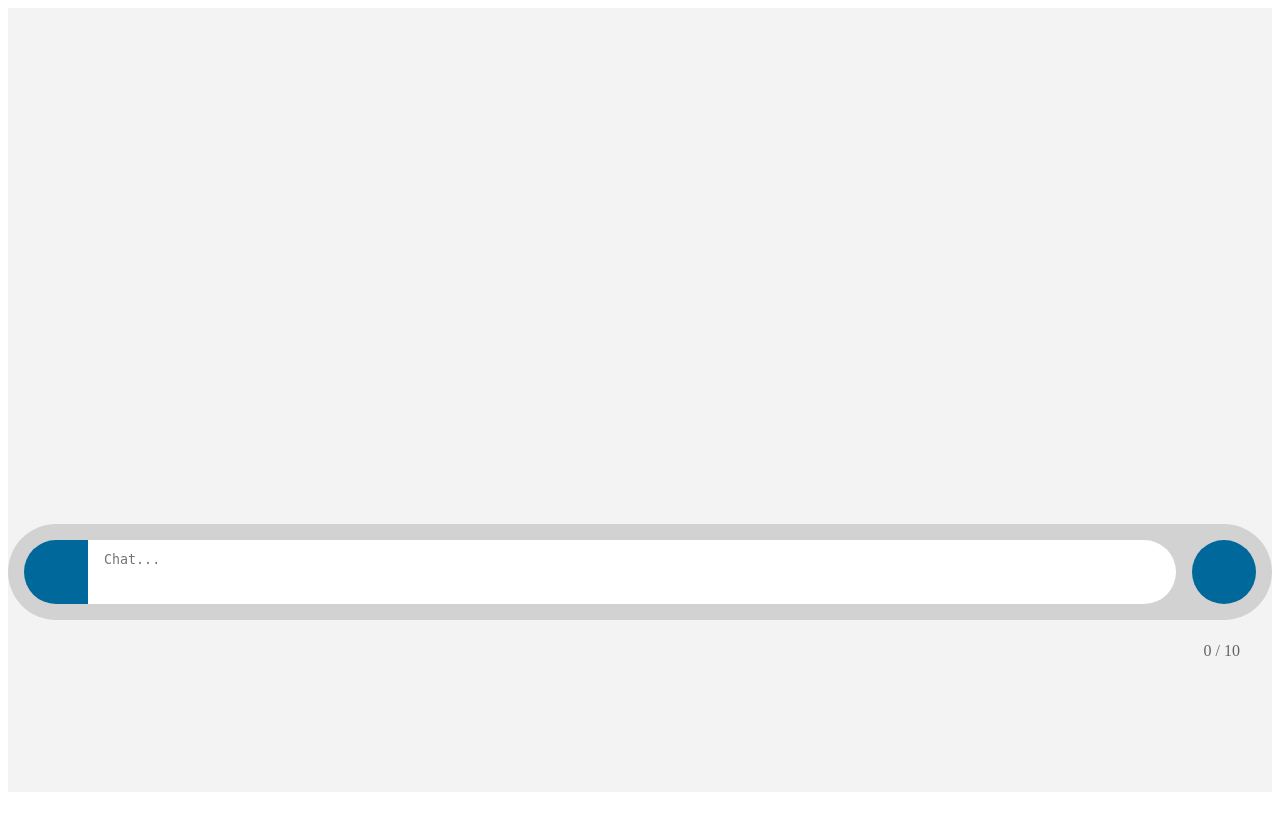
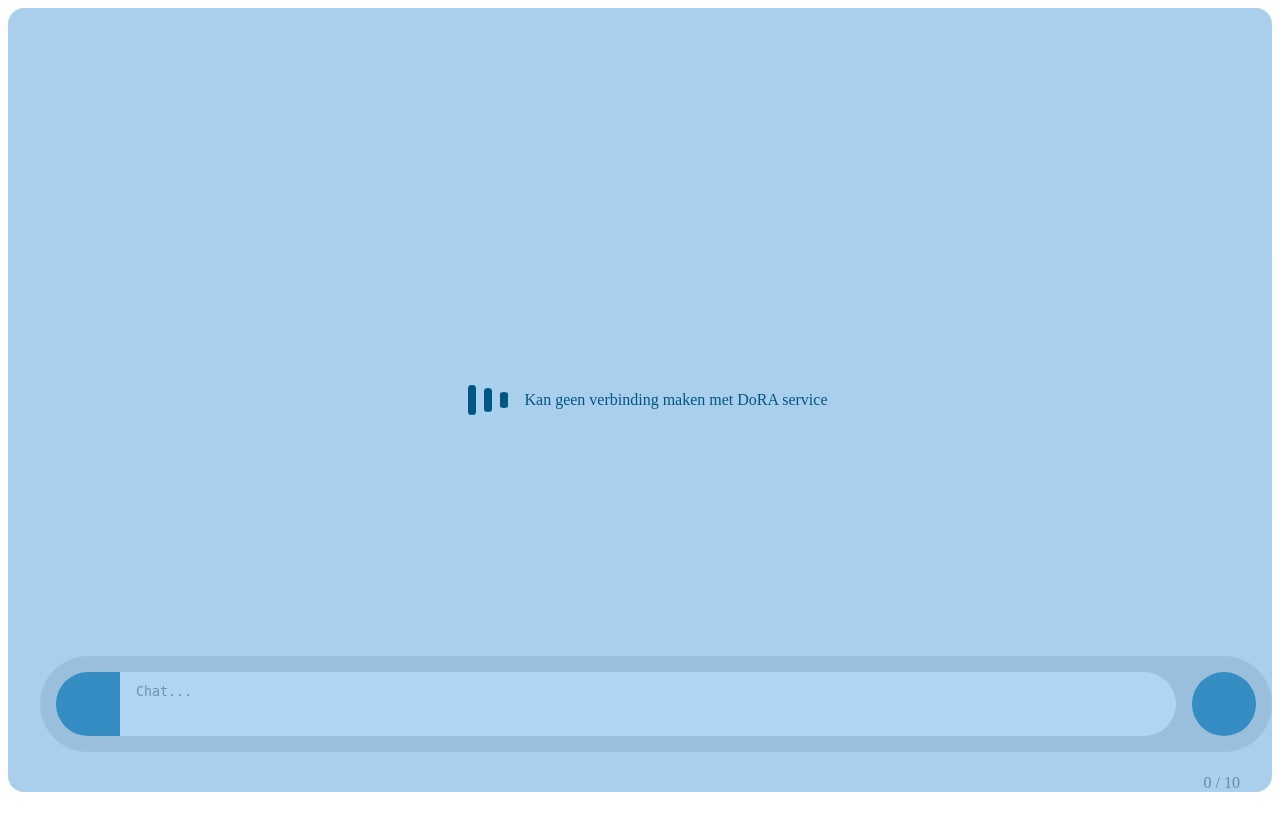
Before and after one commit to MVDW-Java/dora-back, a Flask app: page / in a window 1280 px wide. Run offline with Flask 3, Linux system fonts and the light colour scheme; parts of the project's set-up code (start-up, migrations or seed data) failed here and were passed over; some libraries are stand-ins or nearby versions.

Commit message:
Update chat.html

```diff
--- a/templates/chat.html
+++ b/templates/chat.html
@@ -20,22 +20,43 @@
         height: 100%;
         background: #f3f3f3;
         margin-bottom: 2rem;
+        position: relative;
+        border-radius: 1rem;
+        overflow: hidden;
+    }
+
+    #loader {
+        z-index: 1000;
+        width: 100%;
+        height: 100%;
+        background: rgba(102, 175, 233, 0.52);
+        position: absolute;
+        display: flex;
+        flex-direction: row;
+        flex-wrap: wrap;
+        justify-content: center;
+        align-items: center;
+    }
+
+    #loading-message {
+        color: #015782;
     }
 
     #chat {
-        height: calc(100% - 6.75rem - 10rem);
+        height: calc(100% - 8.5rem);
         overflow-x: hidden;
         overflow-y: auto;
         overflow-anchor: auto;
-        padding: 0rem 2rem;
+        padding: 0rem 4rem;
     }
 
     #bottom {
         background: #d2d2d2;
-        width: calc(100% - 3rem);
+        width: calc(100% - 4rem);
         position: absolute;
         padding: 1rem;
         border-radius: 3rem;
+        margin: 0rem 2rem;
     }
 
     #chat-input {
@@ -195,7 +216,7 @@
         border-radius: 2rem 2rem 0rem 2rem;
     }
 
-    .chat-typing {
+    .chat-typing, .loading {
         background: #f00;
         background: #015782;
         height: 2rem;
@@ -209,7 +230,7 @@
         animation-delay: 0ms;
     }
 
-    .chat-typing::before {
+    .chat-typing::before, .loading::before {
         content: "";
         position: absolute;
         background: #015782;
@@ -222,7 +243,7 @@
         animation-delay: -666ms;
     }
 
-    .chat-typing::after {
+    .chat-typing::after, .loading::after {
         content: "";
         position: absolute;
         background: #015782;
@@ -288,6 +309,11 @@
     }
 </style>
 <div id="window">
+    <div id="loader">
+        <div class="loading"></div>
+        <div id="loading-message">Verbinding maken met DoRA service...</div>
+    </div>
+
     <input type="file" id="attachment" style="opacity:0; height:0px;width:0px;" />
     <div id="chat"></div>
 
@@ -324,12 +350,14 @@
     const el_btn_attachment = document.getElementById("chat-attachment");
     const el_btn_send = document.getElementById("chat-send");
     const el_bottom = document.getElementById("bottom");
+    const el_loading_msg = document.getElementById("loading-message");
     const el_input_alert = document.getElementById("chat-input-alert");
     const el_input_uploads = document.getElementById("chat-input-uploads");
     const el_input_uploads_attachment = document.getElementById("chat-input-uploads-attachment");
     const el_attachment_name = document.getElementById("attachment-name");
     const el_char_count = document.getElementById("char-count");
     const el_chat_window = document.getElementById("chat");
+    const el_loader = document.getElementById("loader");
 
     var presses_shift = false;
     var ai_is_generating = false;
@@ -342,6 +370,7 @@
     var chat_socket = io();
 
     chat_socket.on('connect', function () {
+        el_loading_msg.innerText = "Verbinding maken met DoRA...";
 
         console.log("DoRA conected to server")
 
@@ -351,6 +380,8 @@
     chat_socket.on('get_history', function (data) {
 
         for (let i = 0; i < data.length; i++) createChat(data[i]);
+
+        el_loader.style.display = "none";
     });
 
     chat_socket.on('chat_recieve', function (data) {
@@ -359,11 +390,15 @@
     });
 
     chat_socket.on("connect_error", function () {
+        el_loading_msg.innerText = "Kan geen verbinding maken met DoRA service";
         console.error("Can't connect to DoRA servers")
+        el_loader.style.display = "flex";
     });
 
     chat_socket.on("disconnect", function () {
+        el_loading_msg.innerText = "Verbinding verbroken met DoRA service";
         console.warn("disconnected from DoRA servers")
+        el_loader.style.display = "flex";
     });
 
 
```
